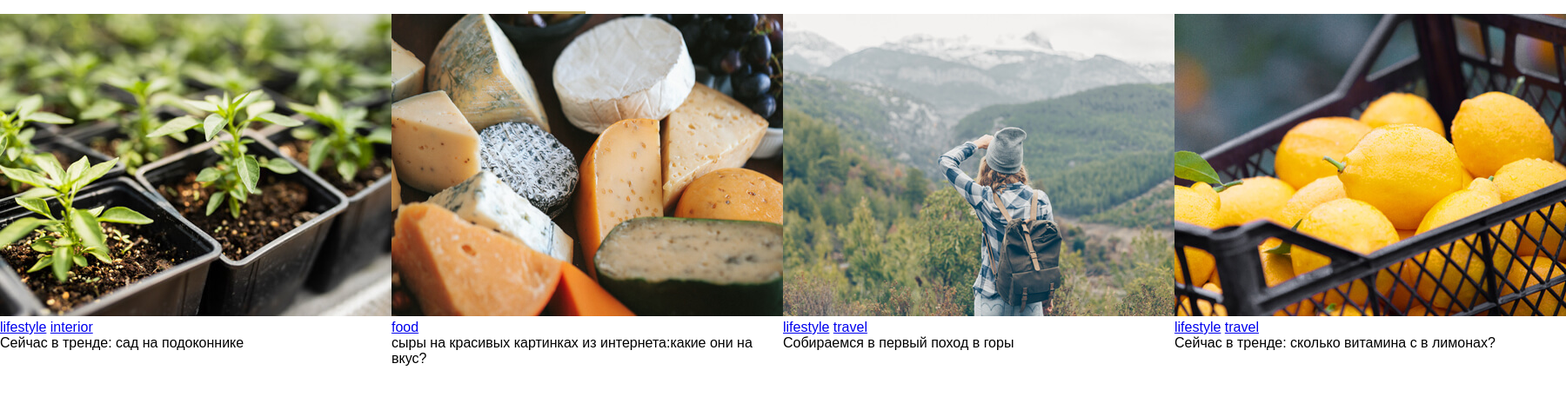
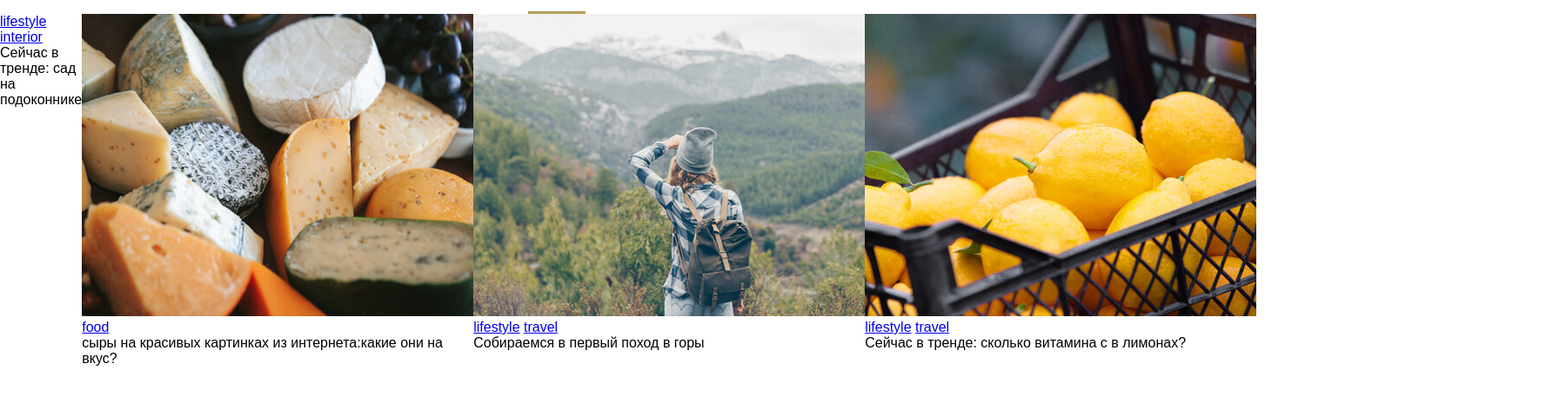
Before and after one commit to Maksim1711/mq-diplom, a plain HTML site: page index.html in a window 1280 px wide. Shown: the part 606-1078 px from the top of the page at 87% size, 1800 px wide, since content can reach past the window. Drawn offline with Linux system fonts and the light colour scheme.

Commit message:
изменения в CSS

```diff
--- a/css/style.css
+++ b/css/style.css
@@ -114,6 +114,29 @@
 
 .section-article {
 	display: flex;
+
+}
+
+.article-garden {
+	background-image: url();
+	background-repeat: no-repeat;
+	background-position: top left;
+	background-size: cover;
+	position: relative;
+}
+
+.article-form {
+/*	position: absolute;*/
+	top: 30px;
+
+}
+
+.article-link-tag {
+
+}
+
+.article-text {
+
 }
 
 /* ==================main=================*/
--- a/index.html
+++ b/index.html
@@ -45,7 +45,6 @@
 		<h2 class="section-title">Сейчас в тренде</h2>
 		<div class="section-article">
 			<article class="article-garden">
-				<img class="article-img" src="images/trend1.jpg" alt="Сад на подоконнике">
 				<div class="article-form">
 					<a href="#0" class="article-link-tag">lifestyle</a>
 					<a href="#0" class="article-link-tag">interior</a>
```
